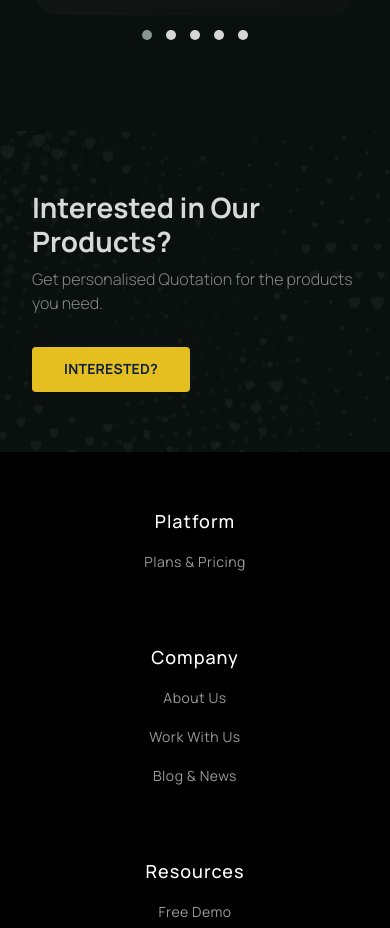
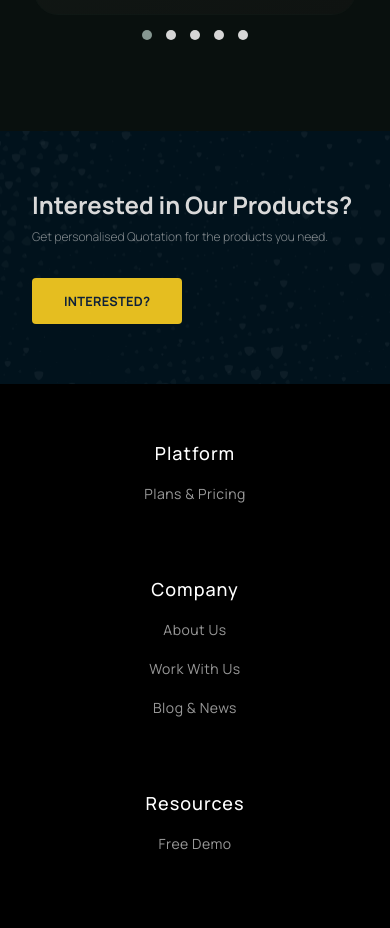
Before and after one commit to hiTushar/barasingha, a React (Create React App) app: page / in a window 390 px wide. Shown: the part 6660-7588 px from the top of the page. Built offline with nearby package versions, Linux system fonts and the light colour scheme; the HTML template or start-up script is replaced by a standard one.

Commit message:
Responsive interested section homepage

```diff
--- a/src/components/sections/Interested/Interested.js
+++ b/src/components/sections/Interested/Interested.js
@@ -7,7 +7,7 @@ function Interested({ setShowContactUsModal = () => { } }) {
    return (
       <div className="interested_container">
          <div className='bg'></div>
-         <div className="demo_content_container container">
+         <div className="demo_content_container component-container">
             <div className="left_content">
                <h2 className="heading heading--two">Interested in Our Products?</h2>
                <p className="para para--lg para--light">Get personalised Quotation for the products you need.</p>
--- a/src/components/sections/Interested/Interested.scss
+++ b/src/components/sections/Interested/Interested.scss
@@ -1,36 +1,46 @@
 .interested_container {
    display: flex;
-   // background-image: url('../../../../media/pattern 2.png'), url('../../../../media/pattern1.png');
-   // background-position: left, right;
-   // background-repeat: no-repeat;background-position: contain;
-   background-color: #09100E;
+   background-color: #01121C;
    position: relative;
    z-index: 1;
-   @media screen and (max-width: 769px) {
-      padding: 0;
-      margin: 0 auto;
-   }
+   padding: 0;
+   margin: 0 auto;
+
    .demo_content_container {
       display: flex;
       justify-content: space-between;
-      align-items: center;
+      align-items: flex-start;
       gap: 4rem;
       width: 100%;
-      padding-block: 120px;
-      @media screen and (max-width: 768px) {
-         flex-direction: column;
-         gap: 1rem;
-         padding-block: 60px;
+      flex-direction: column;
+      gap: 1rem;
+      padding-block: 60px;
+
+      @media all and (min-width: 768px) {
+         flex-direction: row;
+         align-items: center;
+         padding: 100px 50px;
       }
+      // }
       .left_content {
          .heading {
+            font-size: 24px;
             @media screen and (min-width: 768px) {
-               font-size: 2.5rem;
+               font-size: 30px;
             }
          }
          .para {
+            font-size: 12px;
             font-weight: 300;
             max-width: 600px;
+
+            @media all and (min-width: 400px) {
+               font-size: 14px;
+            }
+
+            @media all and (min-width: 992px) {
+               font-size: 16px;
+            }
          }
       }
       .right_content {
@@ -38,12 +48,11 @@
             display: inline-block !important;
             white-space: nowrap;
             padding: 0.8rem 2rem !important;
-            font-size: 14px !important;
-         }
+            font-size: 12px;
 
-         @media screen and (max-width: 768px) {
-            margin-left: 0;
-            margin-right: auto;
+            @media all and (min-width: 400px) {
+               font-size: 14px;
+            }
          }
       }
    }
```
